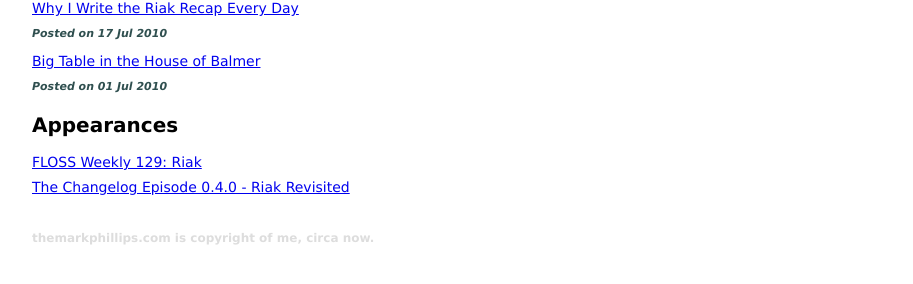
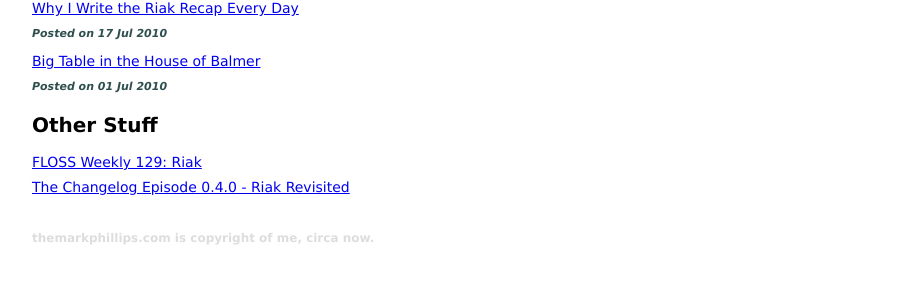
Before and after one commit to PharkMillups/pharkmillups.github.com, a Jekyll site: the page built from index.html, in a window 1280 px wide. Shown: the part 404-688 px from the top of the page, without its empty margins (183-1096 px from the left). Built offline with Jekyll 4.4.1, drawn with Linux system fonts in a browser that asks for light colours; Markdown is read by kramdown in place of the engine named in the settings.

Commit message:
Edited index.html via GitHub

```diff
--- a/index.html
+++ b/index.html
@@ -47,7 +47,7 @@ title: TheMarkPhillips
 			<li class="date"><i><strong>Posted on {{ post.date | date_to_string }}</strong></i></li>
 	    {% endfor %}
 	  </ul>
-		<h2>Appearances</h2>
+		<h2>Other Stuff</h2>
 		<ul class ="other_stuff">
 			<li><a href="http://twit.tv/floss129">FLOSS Weekly 129: Riak</a></li>
 			<li><a href="http://thechangelog.com/post/1525527959/episode-0-4-0-riak-revisited-with-andy-gross-mark-philli">The Changelog Episode 0.4.0 - Riak Revisited</a></li>
```
